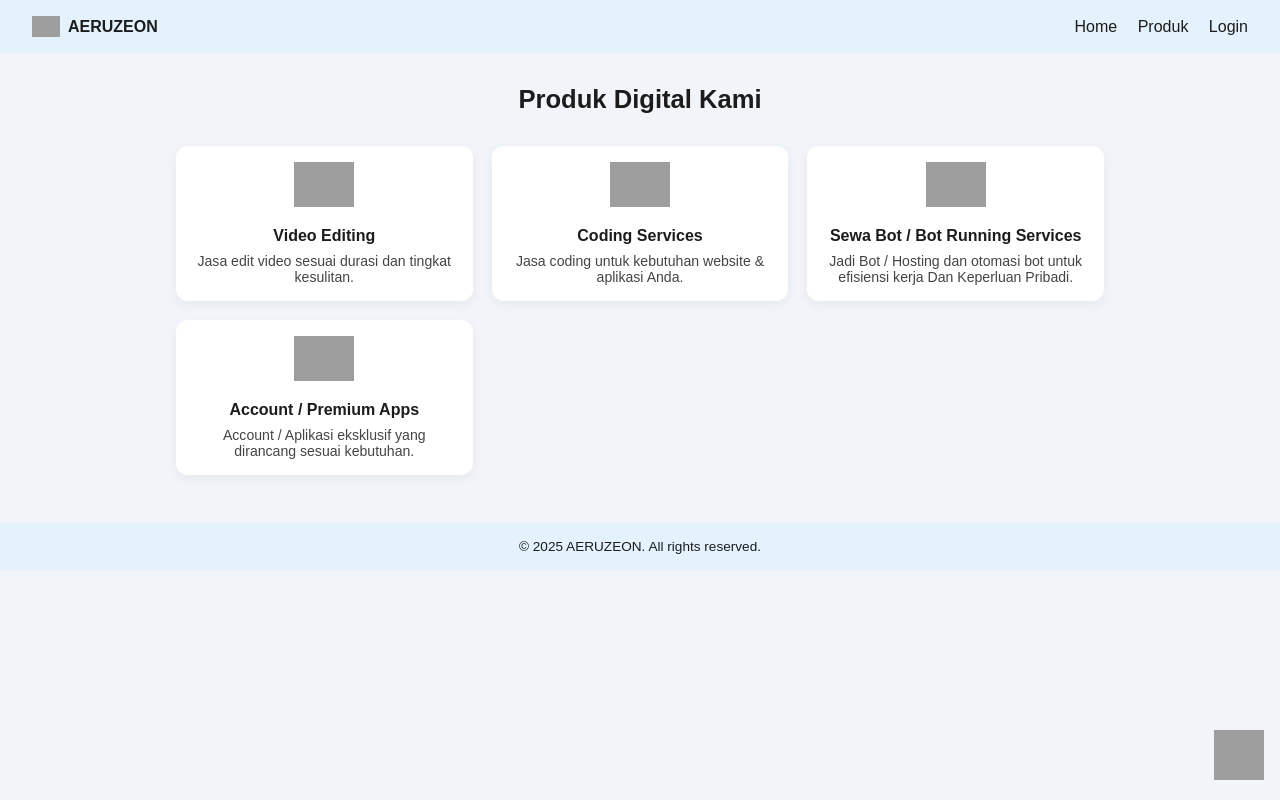
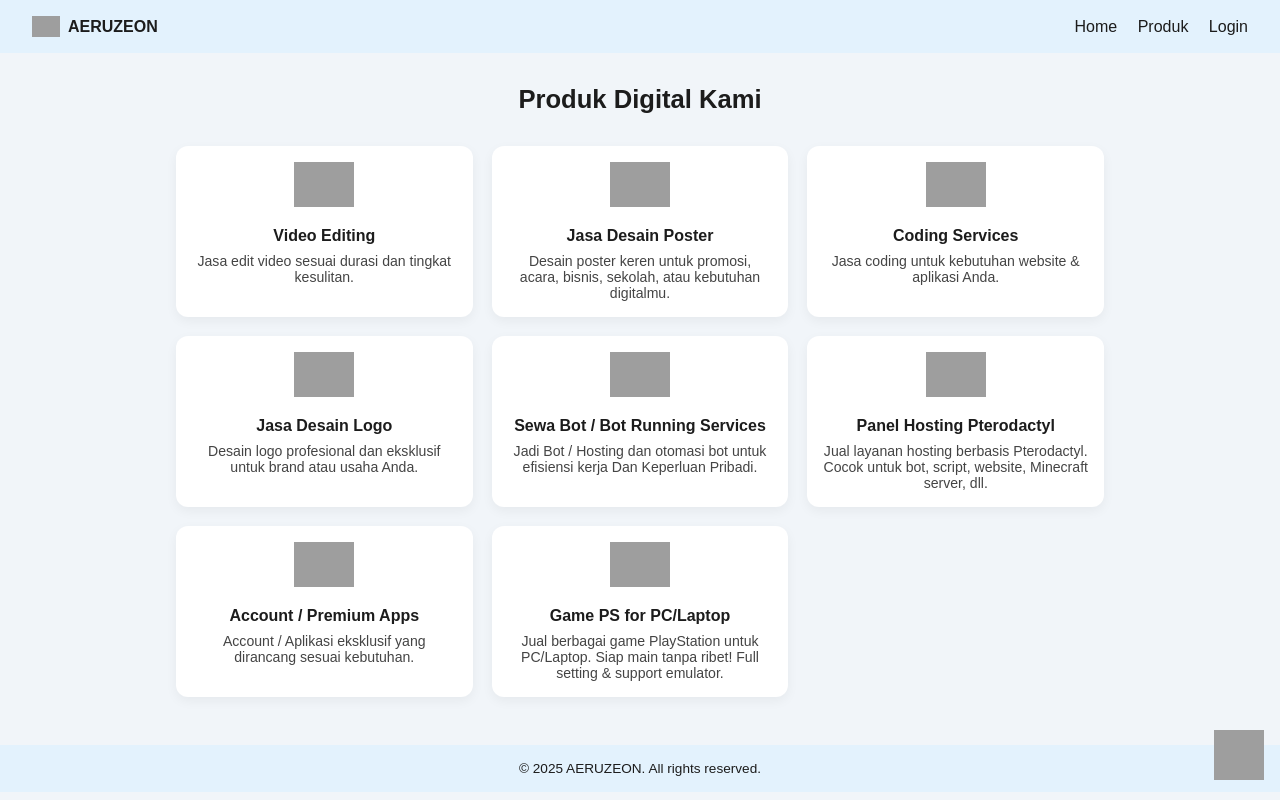
Before and after one commit to iqbalsyahputra123/iqbalsyahputra123.github.io, a plain HTML site: page produk.html in a window 1280 px wide. Drawn offline with Linux system fonts and the light colour scheme; grey boxes are pictures that could not be loaded.

Commit message:
Add files via upload

```diff
--- a/produk.html
+++ b/produk.html
@@ -231,6 +231,77 @@ const hargasewabot = `
           Sewa Bot 1 Tahun - [COOMING SOON]<br>
           `;
 
+          const hargalogo = `
+  [PAKET LOGO]<br>
+  Custom - Rp 2.000 - 20.000<br>
+  Basic - Rp 10.000<br>
+  Premium - Rp 25.000<br>
+  Exclusive - Rp 40.000<br>
+`;
+
+  const hargaPoster = `
+  Custom - Rp 2.000 - 20.000<br>
+  <strong>[DESAIN DARO NOL]</STRONG><BR>
+    1 Desain Sederhana - Rp 10.000<br>
+    1 Desain Premium - Rp 25.000<br>
+    Revisi Maks. 2x<br>
+    Waktu Pengerjaan: 1-2 Hari
+  `;
+
+
+
+  const hargaGamePS = `
+    <strong>[GAME PS2]</strong><br>
+    • GTA San Andreas - Rp 5.000<br>
+    • Naruto Ultimate Ninja 5 - Rp 7.000<br>
+    • Downhill Domination - Rp 5.000<br><br>
+
+    <strong>[GAME PS3]</strong><br>
+    • Naruto Storm 3 - Rp 15.000<br>
+    • The Last of Us - Rp 25.000<br>
+    • PES 2018 - Rp 12.000<br><br>
+
+    <strong>[BONUS]</strong><br>
+    • Sudah termasuk emulator & tutorial instalasi<br>
+    • Bisa request game lain<br>
+    • Format ZIP/ISO + cara ekstrak lengkap<br>
+  `;
+
+
+  const hargaPanel = `
+    <strong>[PANEL PUBLIK LIST]</strong><br>
+    > 1GB = 1.5K<br>
+    > 2GB = 2.5K<br>
+    > 3GB = 3.5K<br>
+    > 4GB = 4.5K<br>
+    > 5GB = 5.5K<br>
+    > 6GB = 6.5K<br>
+    > 7GB = 7.5K<br>
+    > 8GB = 8.5K<br>
+    > 9GB = 9.5K<br>
+    > 10GB = 10K<br>
+    > UNLIMITED = 12K<br>
+
+    <strong>[PANEL PRIVATE LIST]</strong><br>
+    > 1GB = 2.5K<br>
+    > 2GB = 3.5K<br>
+    > 3GB = 4.5K<br>
+    > 4GB = 5.5K<br>
+    > 5GB = 6.5K<br>
+    > 6GB = 7.5K<br>
+    > 7GB = 8.5K<br>
+    > 8GB = 9.5K<br>
+    > 9GB = 10.5K<br>
+    > 10GB = 11.5K<br>
+    > UNLIMITED = 15K<br>
+
+    ✅ Full akses login panel<br>
+    ✅ Uptime tinggi, cepat & stabil<br>
+    ✅ Bisa untuk bot/website/Minecraft, dll.<br>
+    ✅ Gratis support & setup awal!<br>
+  `;
+
+
 </script>
 
   <header>
@@ -253,22 +324,48 @@ const hargasewabot = `
   <p>Jasa edit video sesuai durasi dan tingkat kesulitan.</p>
 </div>
 
+<div class="produk-item" onclick="tampilkanPopup('Jasa Desain Poster', hargaPoster)">
+  <img src="https://cdn-icons-png.flaticon.com/512/3132/3132693.png" alt="Desain Poster">
+  <h3>Jasa Desain Poster</h3>
+  <p>Desain poster keren untuk promosi, acara, bisnis, sekolah, atau kebutuhan digitalmu.</p>
+</div>
+
       <div class="produk-item" onclick="tampilkanPopup('Coding Services', hargacoding)">
         <img src="https://cdn-icons-png.flaticon.com/512/1055/1055687.png" alt="Coding">
         <h3>Coding Services</h3>
         <p>Jasa coding untuk kebutuhan website & aplikasi Anda.</p>
       </div>
 
+      <div class="produk-item" onclick="tampilkanPopup('Jasa Desain Logo', hargalogo)">
+  <img src="https://cdn-icons-png.flaticon.com/512/1822/1822899.png" alt="Logo Design">
+  <h3>Jasa Desain Logo</h3>
+  <p>Desain logo profesional dan eksklusif untuk brand atau usaha Anda.</p>
+</div>
+
       <div class="produk-item" onclick="tampilkanPopup('Bot Running Services', hargasewabot)">
         <img src="https://cdn-icons-png.flaticon.com/512/4712/4712107.png" alt="Bot">
         <h3>Sewa Bot / Bot Running Services</h3>
         <p>Jadi Bot / Hosting dan otomasi bot untuk efisiensi kerja Dan Keperluan Pribadi.</p>
       </div>
+
+<div class="produk-item" onclick="tampilkanPopup('Panel Hosting Pterodactyl', hargaPanel)">
+  <img src="https://cdn-icons-png.flaticon.com/512/2714/2714120.png" alt="Hosting">
+  <h3>Panel Hosting Pterodactyl</h3>
+  <p>Jual layanan hosting berbasis Pterodactyl. Cocok untuk bot, script, website, Minecraft server, dll.</p>
+</div>
+
       <div class="produk-item" onclick="tampilkanPopup('Premium Apps', hargapremium)">
         <img src="https://cdn-icons-png.flaticon.com/512/3135/3135768.png" alt="App">
         <h3>Account / Premium Apps</h3>
         <p>Account / Aplikasi eksklusif yang dirancang sesuai kebutuhan.</p>
       </div>
+
+<div class="produk-item" onclick="tampilkanPopup('Game PS for PC/Laptop', hargaGamePS)">
+  <img src="https://cdn-icons-png.flaticon.com/512/833/833281.png" alt="Game PS">
+  <h3>Game PS for PC/Laptop</h3>
+  <p>Jual berbagai game PlayStation untuk PC/Laptop. Siap main tanpa ribet! Full setting & support emulator.</p>
+</div>
+
     </div>
   </main>
 
```
